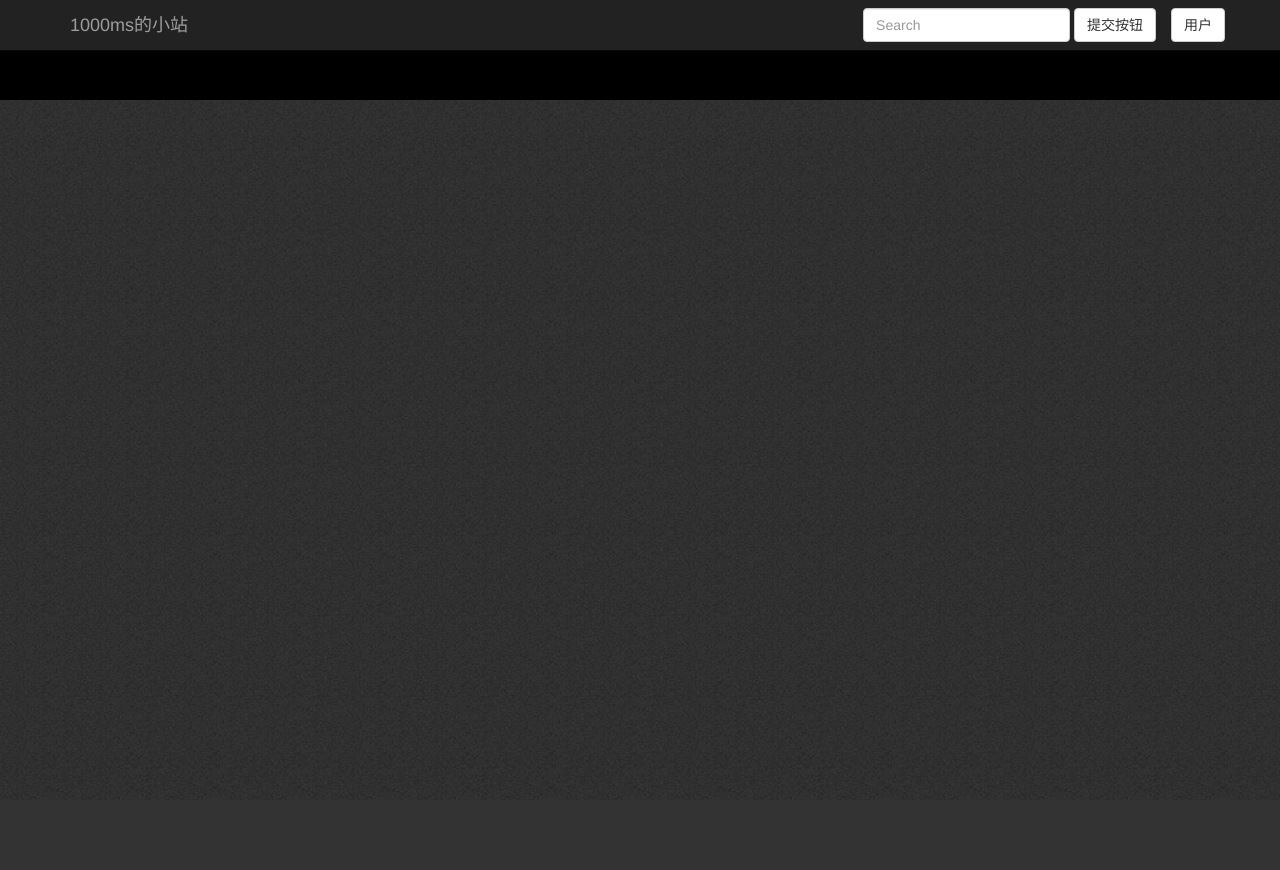
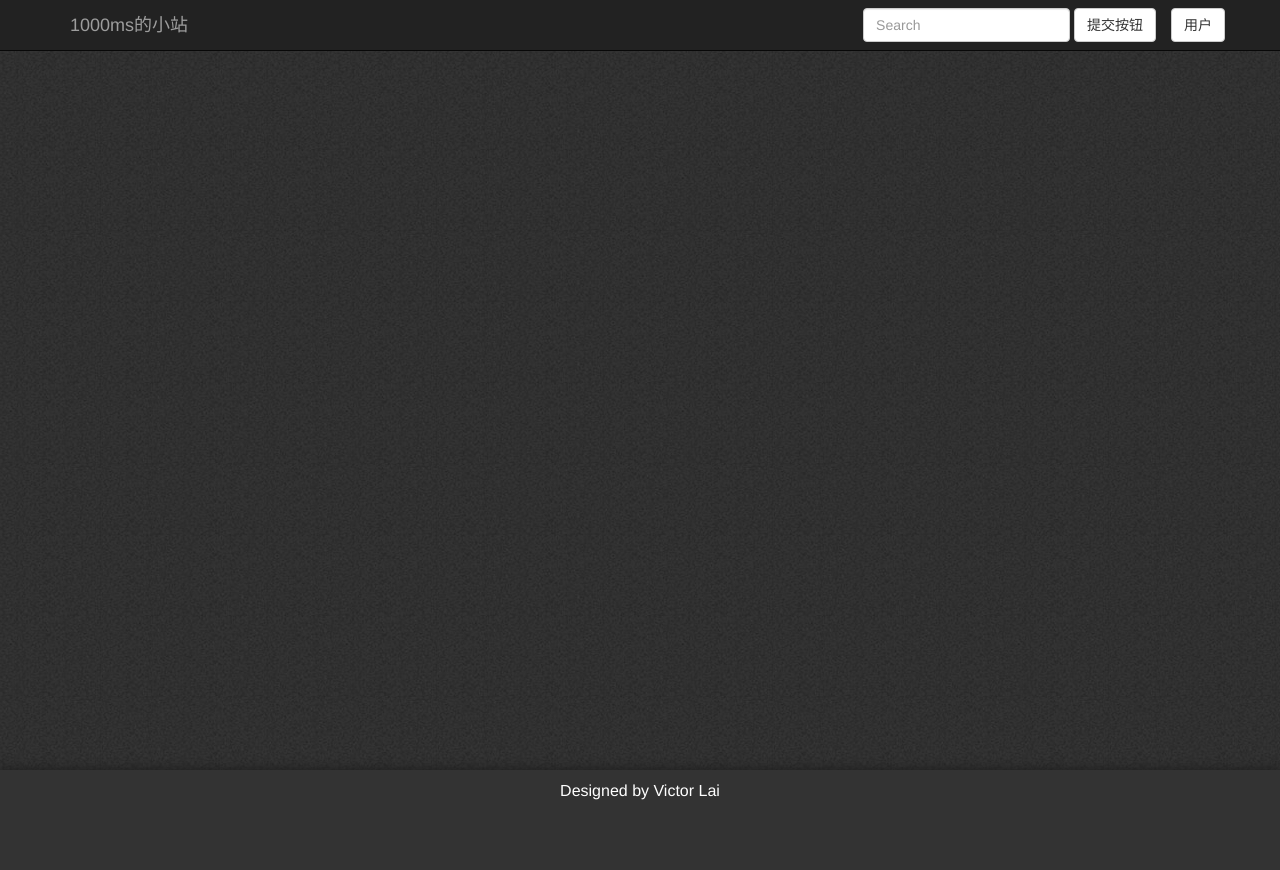
Before and after one commit to 10000ms/my_blog, a Flask app: page / in a window 1280 px wide. Before the commit the page ends 754 px from the top, so only its background shows below. Run offline with Flask 2, Linux system fonts and the light colour scheme; some libraries are stand-ins or nearby versions.

Commit message:
页面重构及footer设计

```diff
--- a/myflaskblog/templates/__base__.html
+++ b/myflaskblog/templates/__base__.html
@@ -1,25 +1,62 @@
-{% extends "bootstrap/base.html" %}
+<!DOCTYPE html>
+<html lang="cn">
+{%- block html %}
+  <head>
+    {%- block head %}
+    <title>{% block title %}{{title|default}}{% endblock title %}</title>
 
-{% block head -%}
-    {{ super() }}
+    {%- block metas %}
+    <meta charset="UTF-8">
+    <meta name="viewport" content="width=device-width, initial-scale=1.0">
+    {%- endblock metas %}
+
+    {%- block styles %}
+    <!-- Bootstrap -->
+    <link href="{{bootstrap_find_resource('css/bootstrap.css', cdn='bootstrap')}}" rel="stylesheet">
+
     <style>
-        footer{height:100px;
-            bottom:0;
+
+        html,body{
+            height:100%
+        }
+
+        .footer{
+            bottom:100;
             width:100%;
             height:100px;
-            background-color:#000000;
+            background-color:#333333;
+            margin-top: -30px;
+            box-shadow:0px 0px 10px 1px #1f1f1f;
         }
+
+        .wrap{
+            min-height:100%
+        }
+
+        .main{
+            padding-bottom:30px;
+            overflow:hidden;
+        }
+
+        .footer-div{
+            color:#FFFFFF;
+            text-align:center;
+            font-size:16px;
+        }
+
+        .footer-p-firstline{
+            margin-top: 10px;
+        }
+
     </style>
-{% endblock head -%}
 
+    {%- endblock styles %}
+    {%- endblock head %}
+  </head>
+  <body background="static/img/background.png" background-repeat="repeat">
+    {% block body -%}
+    {% block navbar %}
 
-
-{% block body_attribs %}
-    background="static/img/background.png" background-repeat="repeat"
-{% endblock body_attribs %}
-
-
-{% block navbar %}
     <nav class="navbar navbar-inverse navbar-fixed-top" role="navigation">
         <div class="container text-center">
             <div class="navbar-header">
@@ -38,14 +75,31 @@
             </div>
         </div>
     </nav>
-{% endblock navbar %}
+
+    {%- endblock navbar %}
+
+    <div class="wrap">
+        <div class="main">
+            {% block content -%}
+            {%- endblock content %}
+        </div>
+    </div>
 
 
-{% block body -%}
-    {{ super() }}
-    <footer class="footer">
-          <div class="container">
-            <p>Designed by Victor Lai</p>
-          </div>
-    </footer>
-{% endblock body -%}
+
+    {% block footer -%}
+        <div class="footer">
+              <div class="container footer-div">
+                <p class="footer-p-firstline">Designed by Victor Lai</p>
+              </div>
+        </div>
+    {% endblock footer -%}
+
+    {% block scripts %}
+    <script src="{{bootstrap_find_resource('jquery.js', cdn='jquery')}}"></script>
+    <script src="{{bootstrap_find_resource('js/bootstrap.js', cdn='bootstrap')}}"></script>
+    {%- endblock scripts %}
+    {%- endblock body %}
+  </body>
+{%- endblock html %}
+</html>
--- a/myflaskblog/templates/index/index.html
+++ b/myflaskblog/templates/index/index.html
@@ -3,5 +3,4 @@
 {% block title %}1000ms的小站{% endblock %}
 
 {% block content -%}
-
 {%- endblock content %}
```
